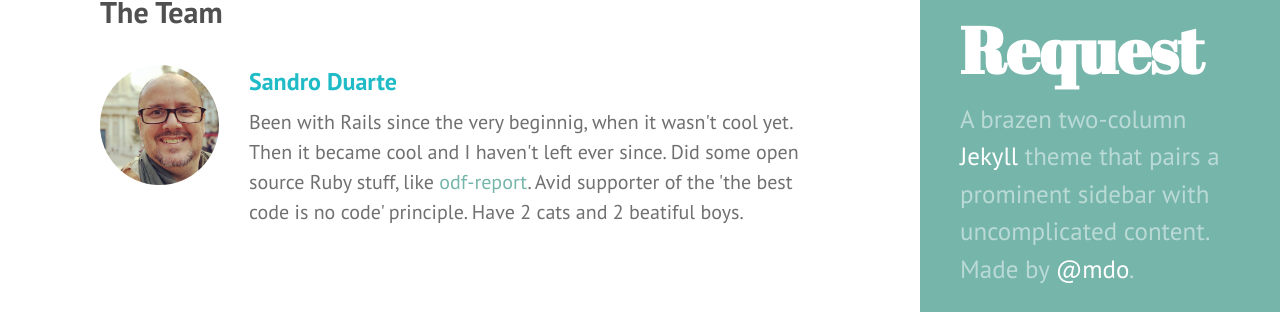
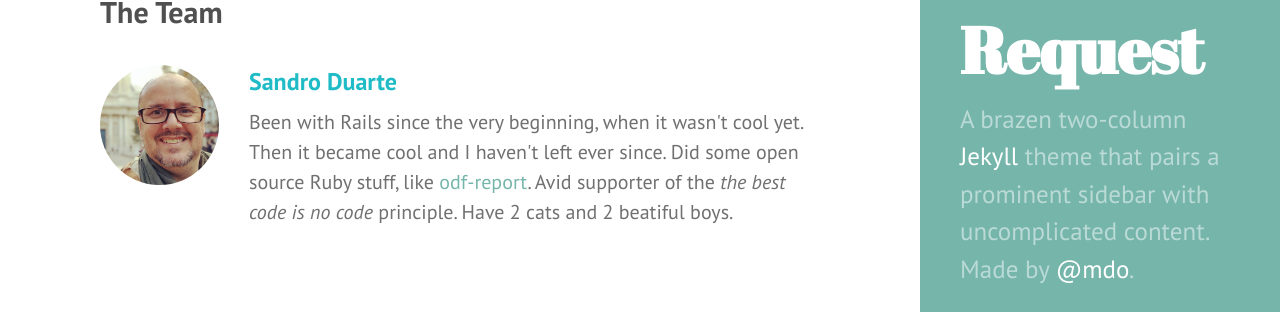
Before and after one commit to CoolRequest/coolrequest.github.io, a Jekyll site: the page built from about.html, in a window 1280 px wide. Shown: the part 432-744 px from the top of the page. Built offline with Jekyll 4.4.1, drawn with Linux system fonts in a browser that asks for light colours.

Commit message:
fix typo

```diff
--- a/about.html
+++ b/about.html
@@ -18,6 +18,9 @@ title: About
   <image src="public/images/sandro_thumb.jpg"/>
   <div class="info">
     <h4>Sandro Duarte</h4>
-    Been with Rails since the very beginnig, when it wasn't cool yet. Then it became cool and I haven't left ever since. Did some open source Ruby stuff, like <a href="https://github.com/sandrods/odf-report" target="github">odf-report</a>. Avid supporter of the 'the best code is no code' principle. Have 2 cats and 2 beatiful boys.
+    Been with Rails since the very beginning, when it wasn't cool yet. Then it became cool and I haven't left ever since.
+    Did some open source Ruby stuff, like <a href="https://github.com/sandrods/odf-report" target="github">odf-report</a>.
+    Avid supporter of the <em>the best code is no code</em> principle.
+    Have 2 cats and 2 beatiful boys.
   </div>
 </div>
```
